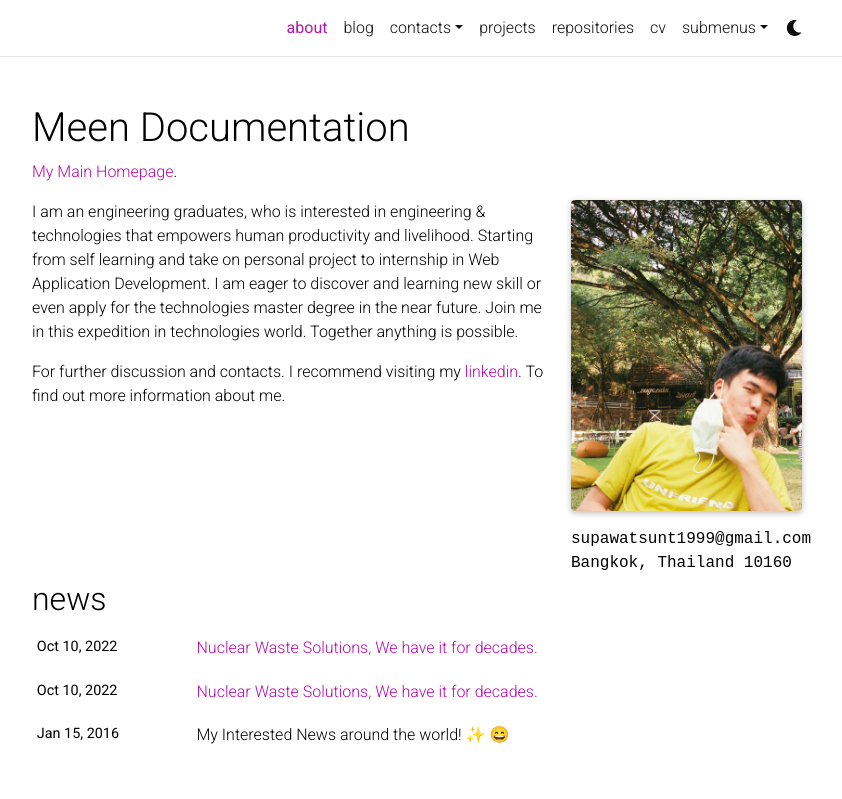
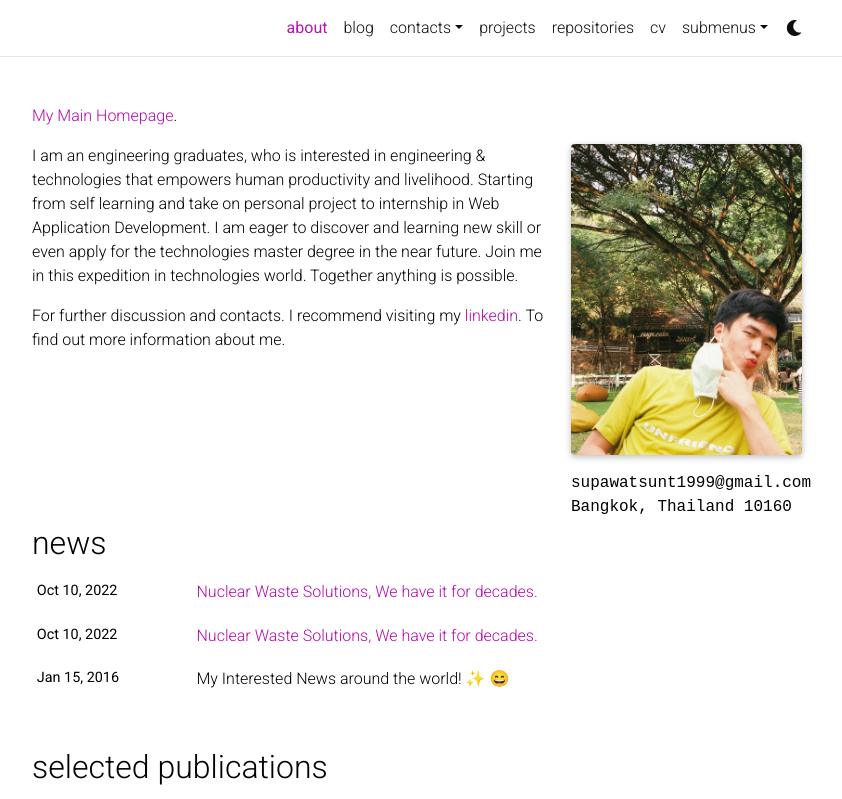
Before and after one commit to meenrock/my-documentation, a Jekyll site: the page built from _pages/about.md, in a window 1280 px wide and 1125 px high, cut to the strip 0-799 px from the top of the window. Shown: the whole strip, without its empty margins (223-1065 px from the left). Built offline with Jekyll 4.4.1, drawn with Linux system fonts in a browser that asks for light colours; full-size pictures stand in for the smaller copies a plugin makes; emoji names are drawn with the system emoji font; comment, search, counter and statistics services are not loaded; a style sheet for code colours, icons or effects is not loaded.

Commit message:
Update _config.yml

```diff
--- a/_config.yml
+++ b/_config.yml
@@ -2,7 +2,7 @@
 # Site settings
 # -----------------------------------------------------------------------------
 
-title: Meen Documentation # the website title (if blank, full name will be used instead)
+title: # the website title (if blank, full name will be used instead)
 first_name: Supawat
 middle_name: Meen
 last_name: Suntornlimsiri
@@ -140,7 +140,7 @@ collections:
     defaults:
       layout: post
     output: true
-    #permalink: /news/:path/
+    permalink: /news/:path/
   projects:
     output: true
     permalink: /projects/:path/
```
